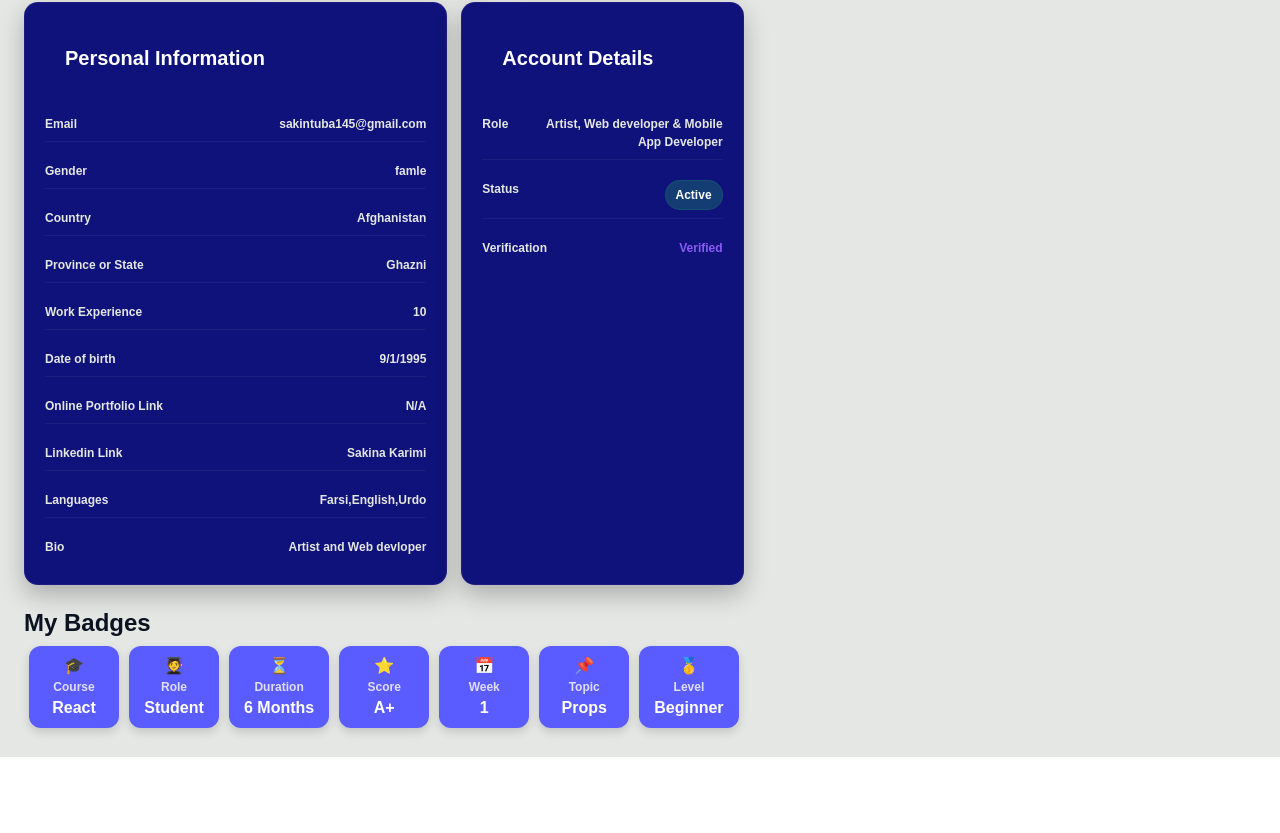
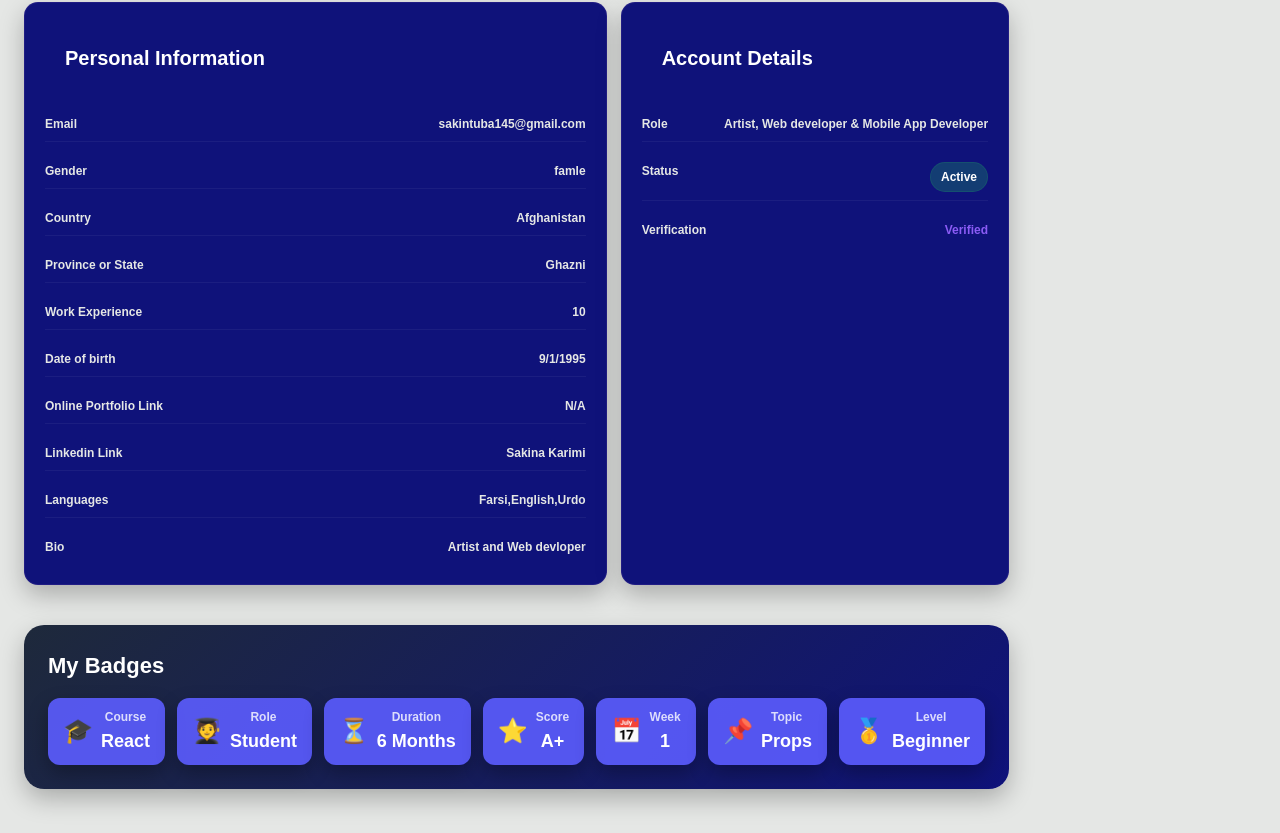
Before and after one commit to sakinatuba145/myProfile, a React (Vite) app: page / in a window 1280 px wide. Shown: the part 444-1277 px from the top of the page. Before the commit the page ends 1201 px from the top, so only its background shows below. Built offline with nearby package versions, Linux system fonts and the light colour scheme.

Commit message:
Update App.css

```diff
--- a/src/App.css
+++ b/src/App.css
@@ -20,6 +20,15 @@ body {
 .layout {
   max-width: 1100px;
   margin: 0 auto;
+}
+
+.card {
+  margin-bottom: 20px;
+  background: #0f127a;
+  border: 1px solid rgba(200,130,230,0.09);
+  border-radius: 14px;
+  padding: 20px;
+  box-shadow: 0 10px 24px rgba(0,0,0,0.25);
 }
 
 .topHeader {
@@ -243,17 +252,52 @@ text-align: right;
   color: #8b5cf6;
   font-weight: 900;
 }
+ .badgeCardContainer {
+  background: linear-gradient(135deg, #1e293b, #0f127a);
+  padding: 24px;
+  border-radius: 20px;
+  box-shadow: 0 10px 24px rgba(0,0,0,0.25);
+  color: #fff;
+  margin: 20px 0;
+ }
+
+ .badgeCardTitle {
+  font-size: 22px;
+  font-weight: 700;
+  margin-bottom: 16px;
+ }
+.badgeGrid {
+  display: flex;
+  flex-wrap: wrap;
+  gap: 12px;
+  justify-content: center;
+}
+
 .badge {
-  display: inline-block;
-  background: #5b5cff;
+  display: flex;
+  align-items: center;
+  gap: 8px;
+  background: rgba(91, 92, 255, 0.9);
+  padding: 10px 15px;
+  border-radius: 12px;
+  box-shadow: 0 8px 20px rgba(0, 0, 0, 0.3);
   color: #fff;
-  padding: 8px 15px;
-  border-radius: 12px;
   font-weight: 700;
-  margin: 5px;
-  min-width: 90px;
-  text-align: center;
-  box-shadow: 0 4px 10px rgba(0,0,0,0.15);
+  min-width: 100px;
+  justify-content: center;
+}
+
+.badgeIcon {
+  font-size: 24px;
+  display: flex;
+  align-items: center;
+  justify-content: center;
+}
+
+.badgeContent {
+  display: flex;
+  flex-direction: column;
+  align-items: center;
 }
 
 .badgeLabel {
@@ -262,16 +306,16 @@ display: block;
 opacity: 0.8;
 }
 .badgeValue {
-font-size: 16px;
+font-size: 18px;
 font-weight: 900;
 margin-top: 2px;
 }
-
-@media (max-width: 900px) {
+  @media (max-width: 900px) {
   .statGrid {
     grid-template-columns: 1fr;
+    align-items: center;
   }
-  .topHeader {
+  .badgeGrid  {
     flex-direction: column;
     align-items: center;
     text-align: center;
@@ -282,4 +326,5 @@ font-size: 28px;
   .profileName {
     font-size: 25px;
   }
+
 }
```
